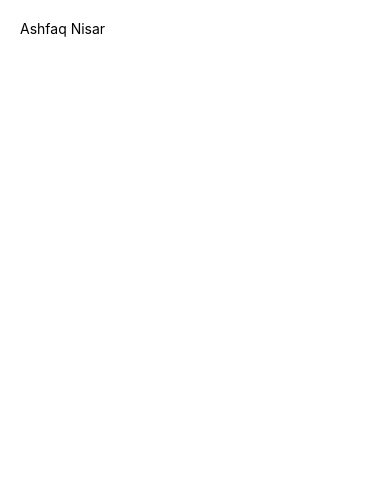
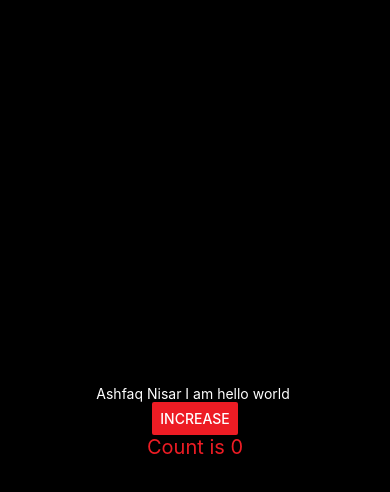
Before and after one commit to ashfaqnisar/React-Native-Hello-World, a React Native app: screen / in a window 390 px wide. Shown: the top 492 px of the page. Built offline with nearby package versions, Linux system fonts and the light colour scheme.

Commit message:
Created an count app

```diff
--- a/App.js
+++ b/App.js
@@ -1,17 +1,29 @@
-import * as React from "react";
-import { View, Text } from "react-native";
+import React, {useState} from "react";
+import {View, Text,Button, StyleSheet} from "react-native";
 
-export default function App() {
-  return (
-    <View
-      style={{
+const styles = StyleSheet.create({
+    container: {
         flex: 1,
-        padding:20,
-        justifyContent: "flex-start",
-        alignItems: "flex-start",
-      }}
-    >
-      <Text>Ashfaq Nisar</Text>
-    </View>
-  );
+        padding: 20,
+        justifyContent: "center",
+        alignItems: "center",
+        backgroundColor: "#000000"
+    }
+})
+const App = () => {
+    const [count, setCount] = useState(0);
+    const increaseTheCount = () => {
+        setCount(count + 1);
+    }
+    return (
+        <View
+            style={styles.container}
+        >
+            <Text style={{color: "white"}}>Ashfaq Nisar I am hello world </Text>
+            <Button style={{marginTop: 30, marginBottom: 30}} color={"#ed1c24"}
+                  onPress={increaseTheCount} title={"Increase"}/>
+            <Text style={{fontSize: 20, color: "#ed1c24"}}>Count is {count}</Text>
+        </View>
+    );
 }
+export default App
```
